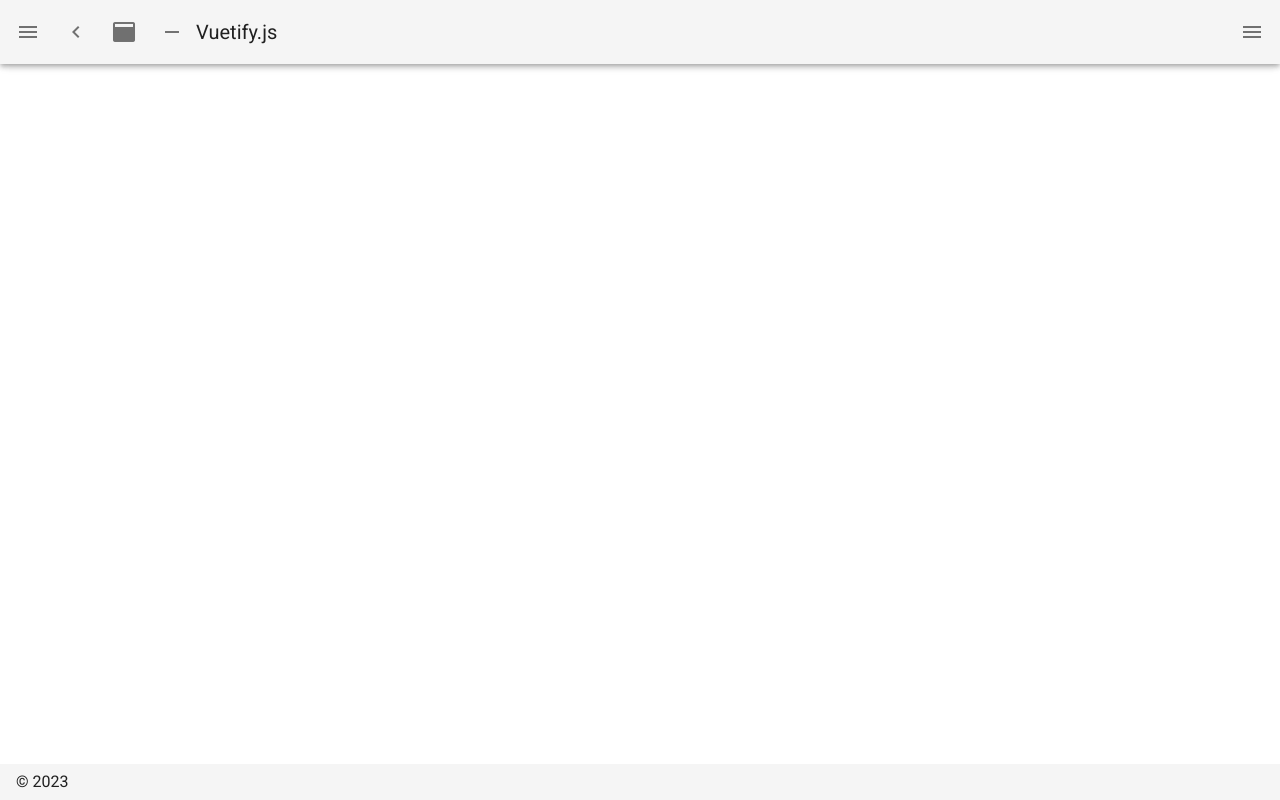
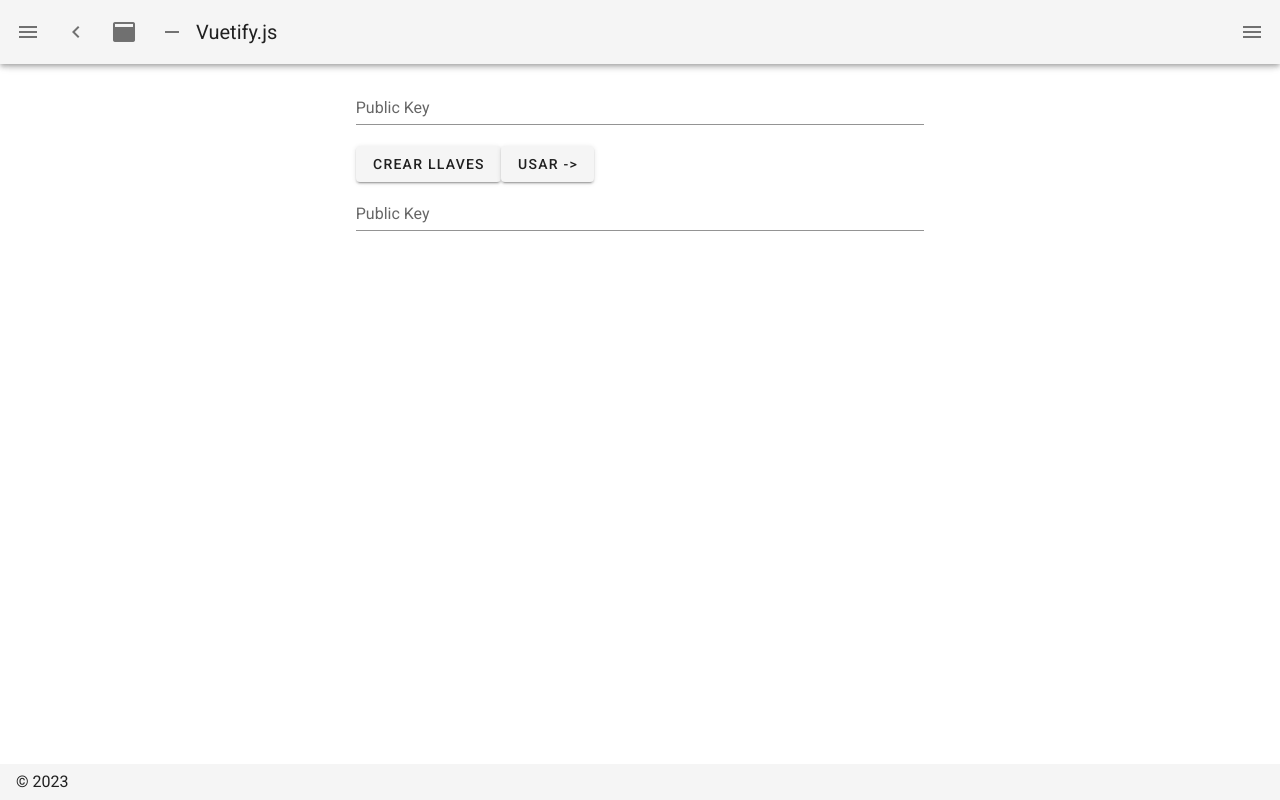
Before and after one commit to BALAMGM/Certificator_BCG, a Nuxt app: page /Form in a window 1280 px wide. Before the commit this address had no page. Built offline with nearby package versions, Linux system fonts and the light colour scheme.

Commit message:
add_form&gitIgnore

```diff
--- /dev/null
+++ b/pages/Form.vue
@@ -0,0 +1,13 @@
+<template>
+    <v-row justify="center" align="center">
+      <v-col cols="12" sm="8" md="6">
+        <FormCert />
+        </v-col>
+    </v-row>
+  </template>
+
+  <script>
+  export default {
+    name: 'IndexPage',
+  }
+  </script>
```
Also changed, not shown: 1 other file (tests, documents, lock files or other folders).
